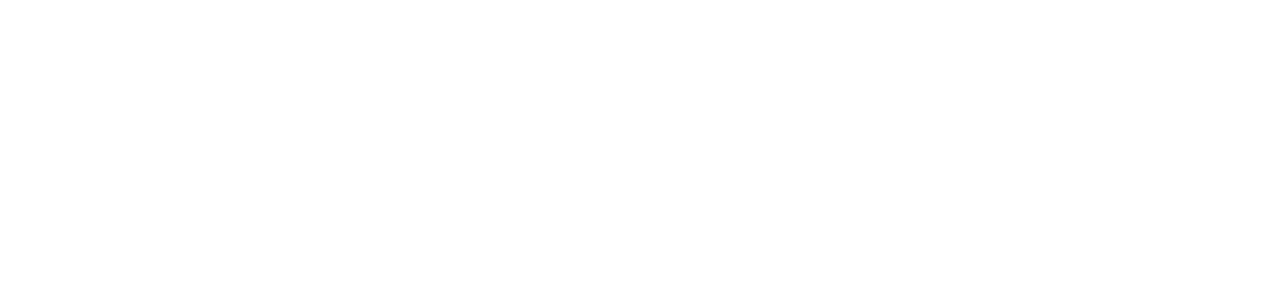
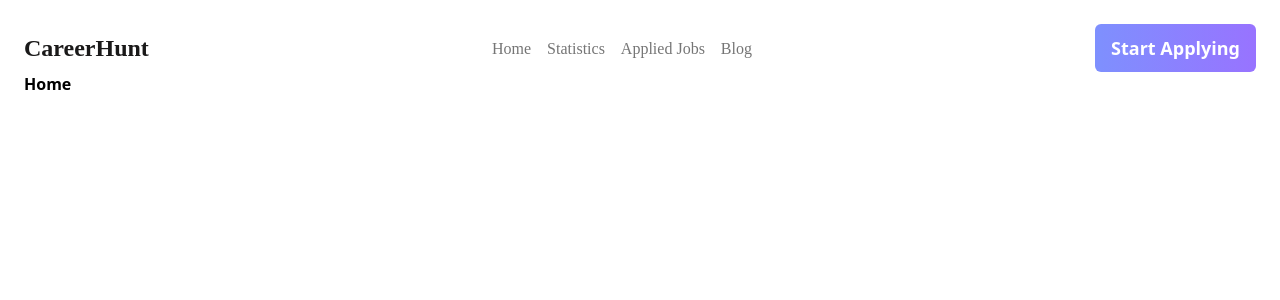
Before and after one commit to eh-munna/jobHunt, a React (Vite) app: page / in a window 1280 px wide. Shown: the top 300 px of the page. Built offline with nearby package versions, Linux system fonts and the light colour scheme.

Commit message:
header has been  set up

```diff
--- /dev/null
+++ b/src/components/AppliedJobs/AppliedJobs.jsx
@@ -0,0 +1,7 @@
+import React from 'react';
+
+const AppliedJobs = () => {
+  return <div>AppliedJobs</div>;
+};
+
+export default AppliedJobs;
--- /dev/null
+++ b/src/components/Blog/Blog.jsx
@@ -0,0 +1,7 @@
+import React from 'react';
+
+const Blog = () => {
+  return <div>Blog</div>;
+};
+
+export default Blog;
--- /dev/null
+++ b/src/components/Header/Header.jsx
@@ -0,0 +1,62 @@
+import React from 'react';
+import { Link } from 'react-router-dom';
+
+const Header = () => {
+  return (
+    <div className="flex justify-between items-center">
+      <div>
+        <Link
+          className="font-semibold md:font-extrabold text-xl md:text-2xl text-[#1A1919] font-['Manrope'] leading-10"
+          to="/"
+        >
+          CareerHunt
+        </Link>
+      </div>
+      <div>
+        <ul className="flex justify-between gap-4">
+          <li>
+            <Link
+              className="ease-in duration-300 font-medium text-base text-[#757575] font-['Manrope'] leading-5 hover:text-[#7E90FE] hover:ease-in"
+              to="/"
+            >
+              Home
+            </Link>
+          </li>
+          <li>
+            <Link
+              className="ease-in duration-300 font-medium text-base text-[#757575] font-['Manrope'] leading-5 hover:text-[#7E90FE] hover:ease-in"
+              to="/statistics"
+            >
+              Statistics
+            </Link>
+          </li>
+          <li>
+            <Link
+              className="ease-in duration-300 font-medium text-base text-[#757575] font-['Manrope'] leading-5 hover:text-[#7E90FE] hover:ease-in"
+              to="/applied-jobs"
+            >
+              Applied Jobs
+            </Link>
+          </li>
+          <li>
+            <Link
+              className="ease-in duration-300 font-medium text-base text-[#757575] font-['Manrope'] leading-5 hover:text-[#7E90FE] hover:ease-in"
+              to="/blog"
+            >
+              Blog
+            </Link>
+          </li>
+        </ul>
+      </div>
+      <div>
+        <Link to="/">
+          <button className="rounded-md p-2 md:p-4 text-[#ffffff] leading-4 font-bold text-lg bg-gradient-to-r from-[#7E90FE] from-0% to-[#9873FF] to-100%">
+            Start Applying
+          </button>
+        </Link>
+      </div>
+    </div>
+  );
+};
+
+export default Header;
--- /dev/null
+++ b/src/components/Home/Home.jsx
@@ -0,0 +1,15 @@
+import React from 'react';
+import { useLoaderData } from 'react-router-dom';
+
+const Home = () => {
+  const loadedJobs = useLoaderData();
+  const { jobs } = loadedJobs;
+  console.log(jobs);
+  return (
+    <div>
+      <h3 className="font-bold">Home</h3>
+    </div>
+  );
+};
+
+export default Home;
--- /dev/null
+++ b/src/components/Layout/Layout.jsx
@@ -0,0 +1,14 @@
+import React from 'react';
+import Header from '../Header/Header';
+import { Outlet } from 'react-router-dom';
+
+const Layout = () => {
+  return (
+    <div className="container mx-auto p-2 md:p-6">
+      <Header></Header>
+      <Outlet></Outlet>
+    </div>
+  );
+};
+
+export default Layout;
--- /dev/null
+++ b/src/components/Statistics/Statistics.jsx
@@ -0,0 +1,7 @@
+import React from 'react';
+
+const Statistics = () => {
+  return <div>Statistics</div>;
+};
+
+export default Statistics;
--- a/src/main.jsx
+++ b/src/main.jsx
@@ -3,12 +3,35 @@
 import App from './App';
 import './index.css';
 import { RouterProvider, createBrowserRouter } from 'react-router-dom';
+import Layout from './components/Layout/Layout';
+import Home from './components/Home/Home';
+import Statistics from './components/Statistics/Statistics';
+import AppliedJobs from './components/AppliedJobs/AppliedJobs';
+import Blog from './components/Blog/Blog';
 
 const router = createBrowserRouter([
   {
     path: '/',
-    element: <App></App>,
-    loader: () => fetch('jobs.json'),
+    element: <Layout />,
+    children: [
+      {
+        path: '/',
+        element: <Home />,
+        loader: () => fetch('jobs.json'),
+      },
+      {
+        path: '/statistics',
+        element: <Statistics />,
+      },
+      {
+        path: '/applied-jobs',
+        element: <AppliedJobs />,
+      },
+      {
+        path: '/blog',
+        element: <Blog />,
+      },
+    ],
   },
 ]);
 
```
